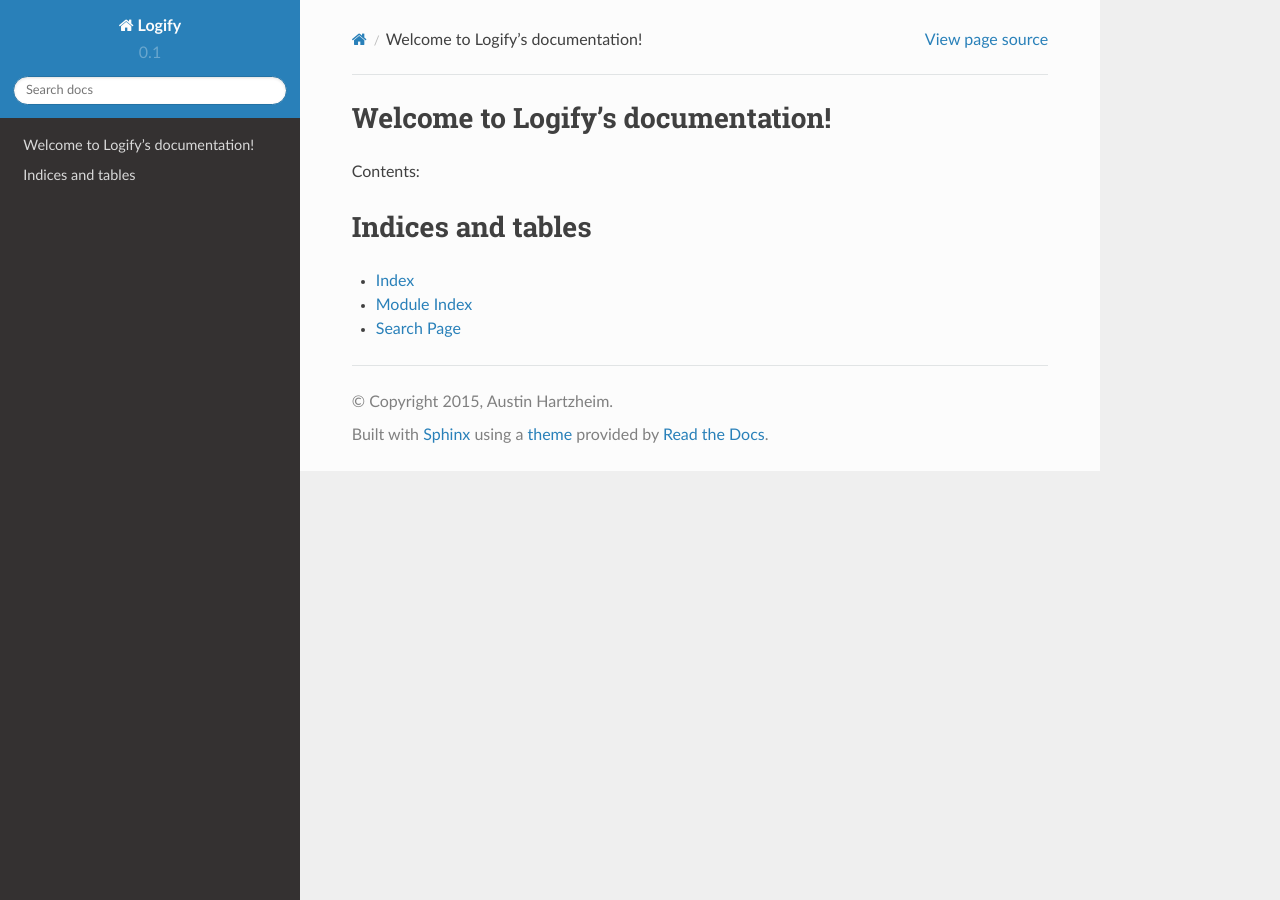
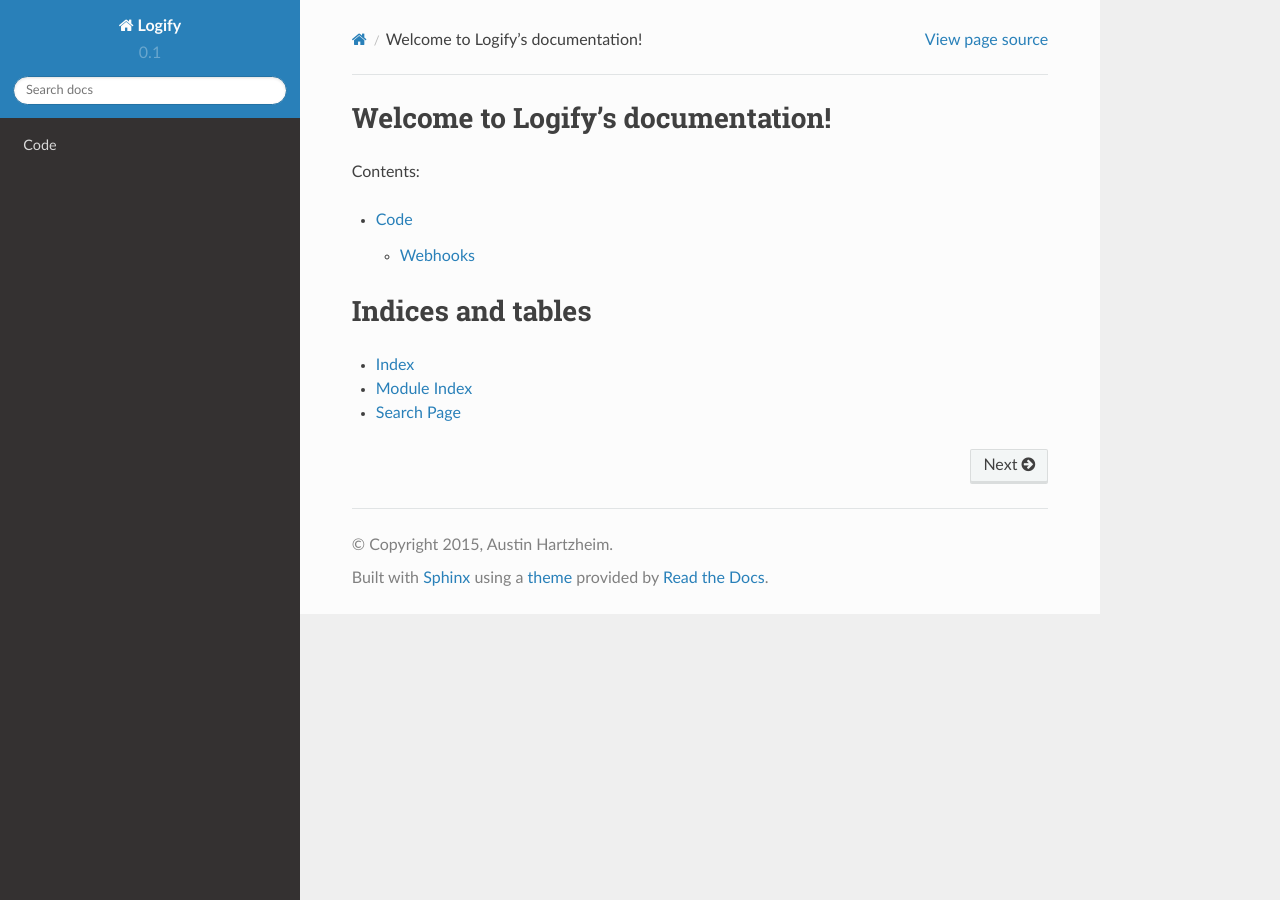
Before and after one commit to austinhartzheim/logify, a Sphinx documentation site: the page built from docs/index.rst, in a window 1280 px wide. Built offline with Sphinx 7.4.7 and the Read the Docs theme 2.0.0, drawn with Linux system fonts in a browser that asks for light colours.

Commit message:
Added documentation.

```diff
--- /dev/null
+++ b/docs/code.rst
@@ -0,0 +1,7 @@
+Code
+====
+
+.. toctree::
+   :maxdepth: 2
+
+   code/webhooks.rst
--- /dev/null
+++ b/docs/code/webhooks/models.rst
@@ -0,0 +1,5 @@
+webhooks.models
+===============
+
+.. automodule:: webhooks.models
+    :members:
--- /dev/null
+++ b/docs/code/webhooks/views.rst
@@ -0,0 +1,5 @@
+webhooks.views
+==============
+
+.. automodule:: webhooks.views
+   :members:
--- a/docs/conf.py
+++ b/docs/conf.py
@@ -20,6 +20,10 @@
     import sphinx_rtd_theme
 except ImportError:
     pass  # The RTD theme is already default
+
+# Django import
+import django
+os.environ.setdefault("DJANGO_SETTINGS_MODULE", "logify.settings")
 
 # If extensions (or modules to document with autodoc) are in another directory,
 # add these directories to sys.path here. If the directory is relative to the
--- a/docs/index.rst
+++ b/docs/index.rst
@@ -11,7 +11,7 @@
 .. toctree::
    :maxdepth: 2
 
-
+   code.rst
 
 Indices and tables
 ==================
```
Also changed, not shown: docs/code/webhooks.rst (added, +8 -0 lines).
